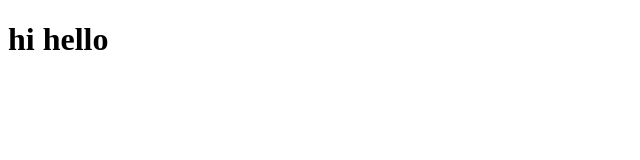
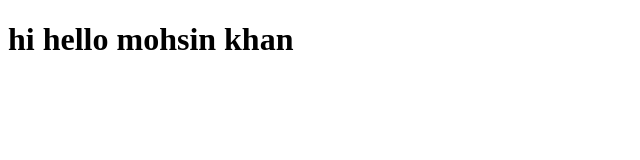
Before and after one commit to 007Mohsin/test, a plain HTML site: page index.html in a window 1280 px wide. Shown: the whole page, without its empty margins (0-640 px from the left). Drawn offline with Linux system fonts and the light colour scheme.

Commit message:
changed index.html

```diff
--- a/index.html
+++ b/index.html
@@ -8,7 +8,7 @@
 </head>
 <body>
     <h1>hi
-      hello
+      hello mohsin khan
     </h1>
 </body>
 </html>
```
